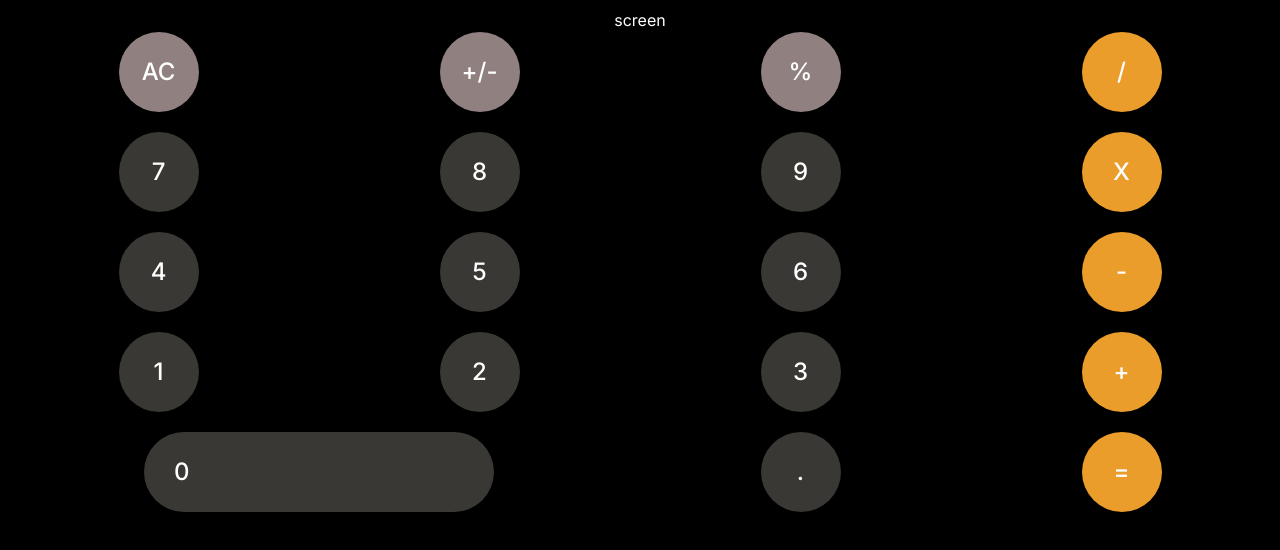
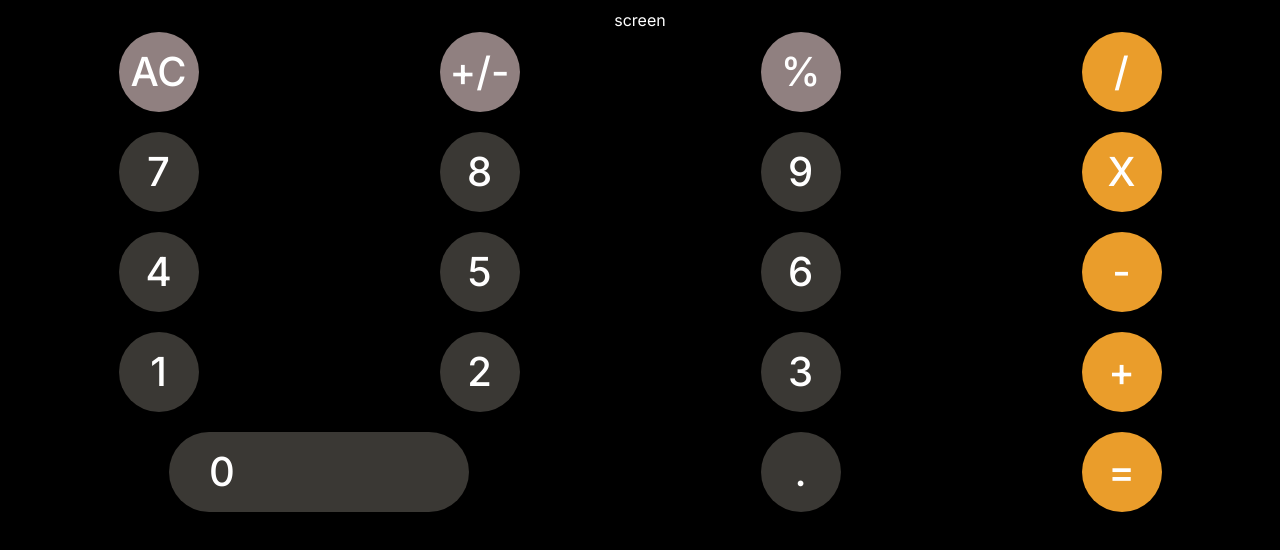
Before and after one commit to yogeshsingh2672000/calculator, a Next.js app: page / in a window 1280 px wide. Shown: the top 550 px of the page. Built offline with nearby package versions, Linux system fonts and the light colour scheme.

Commit message:
add calculate functions & small screen modifications

```diff
--- a/src/app/globals.css
+++ b/src/app/globals.css
@@ -29,29 +29,29 @@ body {
 .topCalculas {
   background-color: #908080;
   border-radius: 100%;
-  height: 80px;
-  width: 80px;
+  height: 60px;
+  width: 60px;
 }
 
 .leftCalculas {
   background-color: #ea9d2b;
   border-radius: 100%;
-  height: 80px;
-  width: 80px;
+  height: 60px;
+  width: 60px;
 }
 
 .calculas {
   background-color: #3a3834;
   border-radius: 100%;
-  height: 80px;
-  width: 80px;
+  height: 60px;
+  width: 60px;
 }
 
 .calculasZero {
   background-color: #3a3834;
   border-radius: 100px;
   height: 80px;
-  width: 350px;
+  width: 300px;
   padding-left: 30px;
   text-align: left;
 }
@@ -74,30 +74,30 @@ body {
 }
 
 /* desktop */
-/* @media (min-width: 1024px) {
+@media (min-width: 768px) {
   .text {
     font-size: 40px;
     font-weight: 500;
   }
 
   .topCalculas {
-    height: 100px;
-    width: 100px;
+    height: 80px;
+    width: 80px;
   }
 
   .leftCalculas {
-    height: 100px;
-    width: 100px;
+    height: 80px;
+    width: 80px;
   }
 
   .calculas {
-    height: 100px;
-    width: 100px;
+    height: 80px;
+    width: 80px;
   }
 
   .calculasZero {
-    height: 100px;
-    width: 400px;
+    height: 80px;
+    width: 300px;
     padding-left: 40px;
   }
-} */
+}
```
Also changed, not shown: src/utils/index.tsx (added, +34 -0 lines).
